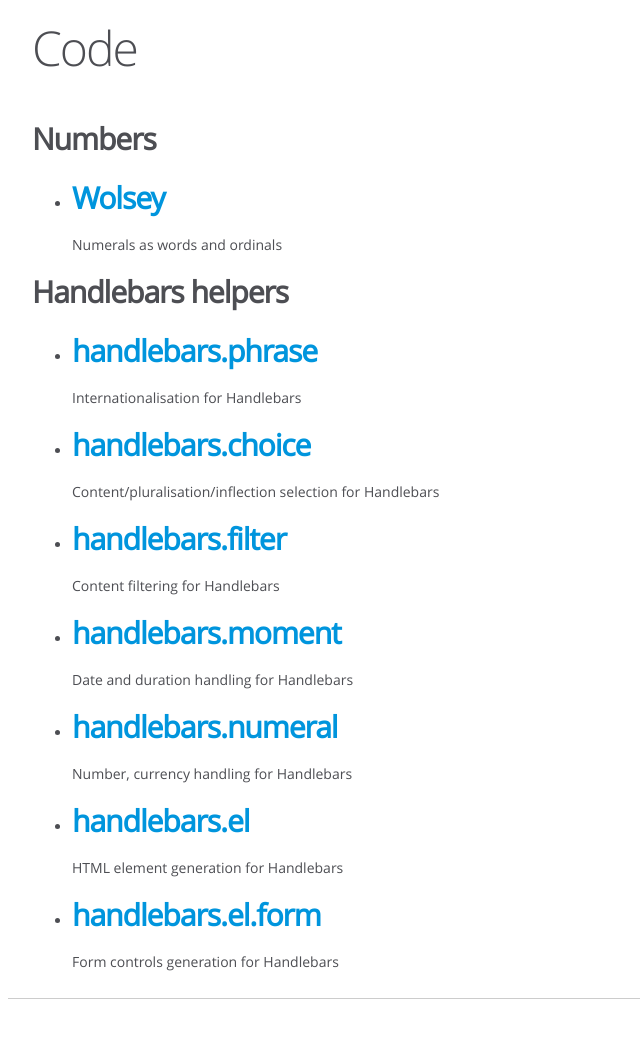
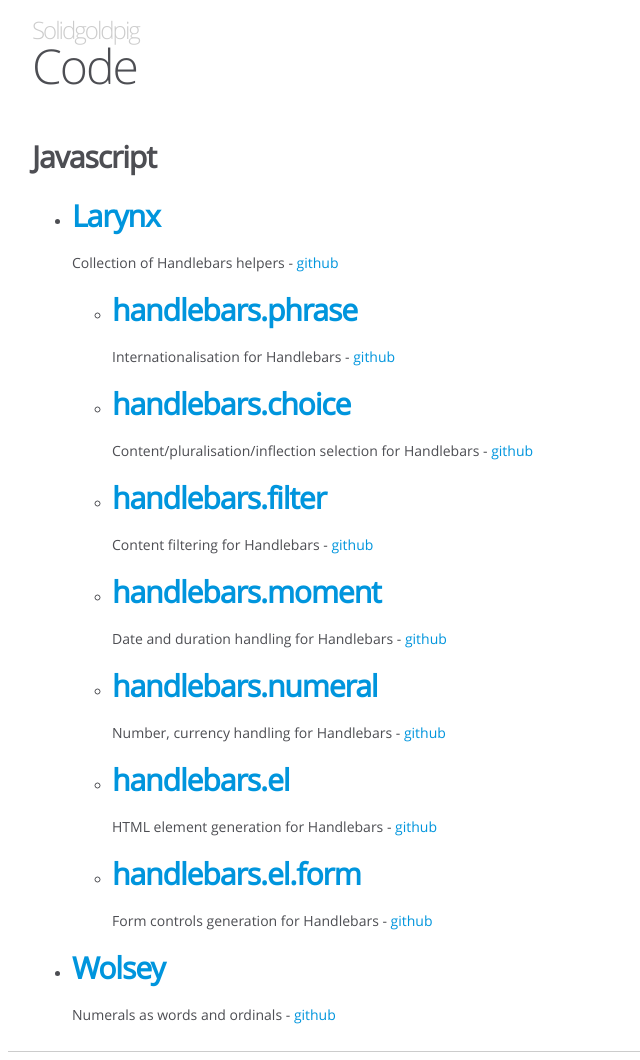
Before and after one commit to solidgoldpig/solidgoldpig.github.io, a plain HTML site: page index.html in a window 1280 px wide. Shown: the whole page, without its empty margins (0-640 px from the left). Before the commit the page ends 1007 px from the top, so only its background shows below. Drawn offline with Linux system fonts and the light colour scheme.

Commit message:
Added Larynx

```diff
--- a/index.html
+++ b/index.html
@@ -6,47 +6,49 @@
 <link type="text/css" rel="stylesheet" href="styles/jsdoc-default.css">
 </head>
 <body>
-<h1>Code</h1>
+<h1><small>Solidgoldpig</small> Code</h1>
 
 <section>
 <article>
-<h2>Numbers</h2>
+<h2>Javascript</h2>
 <ul>
 <li>
-<h3><a href="http://wolsey.solidgoldpig.com">Wolsey</a></h3>
-<p>Numerals as words and ordinals</p>
-</li>
-</ul>
-<h2>Handlebars helpers</h2>
+<h3><a href="http://larynx.solidgoldpig.com">Larynx</a></h3>
+<p>Collection of Handlebars helpers - <a class="repo" href="https://github.com/solidgoldpig/larynx">github</a></p>
 <ul>
-<!--<li><a href="larynx/index.html">Larynx</a></li>-->
 <li>
 <h3><a href="http://phrase.handlebars.solidgoldpig.com">handlebars.phrase</a></h3>
-<p>Internationalisation for Handlebars</p>
+<p>Internationalisation for Handlebars - <a class="repo" href="https://github.com/solidgoldpig/handlebars.phrase">github</a></p>
 </li>
 <li>
 <h3><a href="http://choice.handlebars.solidgoldpig.com">handlebars.choice</a></h3>
-<p>Content/pluralisation/inflection selection for Handlebars</p>
+<p>Content/pluralisation/inflection selection for Handlebars - <a class="repo" href="https://github.com/solidgoldpig/handlebars.choice">github</a></p>
 </li>
 <li>
 <h3><a href="http://filter.handlebars.solidgoldpig.com">handlebars.filter</a></h3>
-<p>Content filtering for Handlebars</p>
+<p>Content filtering for Handlebars - <a class="repo" href="https://github.com/solidgoldpig/handlebars.filter">github</a></p>
 </li>
 <li>
 <h3><a href="http://moment.handlebars.solidgoldpig.com">handlebars.moment</a></h3>
-<p>Date and duration handling for Handlebars</p>
+<p>Date and duration handling for Handlebars - <a class="repo" href="https://github.com/solidgoldpig/handlebars.moment">github</a></p>
 </li>
 <li>
 <h3><a href="http://numeral.handlebars.solidgoldpig.com">handlebars.numeral</a></h3>
-<p>Number, currency handling for Handlebars</p>
+<p>Number, currency handling for Handlebars - <a class="repo" href="https://github.com/solidgoldpig/handlebars.numeral">github</a></p>
 </li>
 <li>
 <h3><a href="http://el.handlebars.solidgoldpig.com">handlebars.el</a></h3>
-<p>HTML element generation for Handlebars</p>
+<p>HTML element generation for Handlebars - <a class="repo" href="https://github.com/solidgoldpig/handlebars.el">github</a></p>
 </li>
 <li>
 <h3><a href="http://el.form.handlebars.solidgoldpig.com">handlebars.el.form</a></h3>
-<p>Form controls generation for Handlebars</p>
+<p>Form controls generation for Handlebars - <a class="repo" href="https://github.com/solidgoldpig/handlebars.el.form">github</a></p>
+</li>
+</ul>
+</li>
+<li>
+<h3><a href="http://wolsey.solidgoldpig.com">Wolsey</a></h3>
+<p>Numerals as words and ordinals - <a class="repo" href="https://github.com/solidgoldpig/wolsey">github</a></p>
 </li>
 </ul>
 </article>
```
